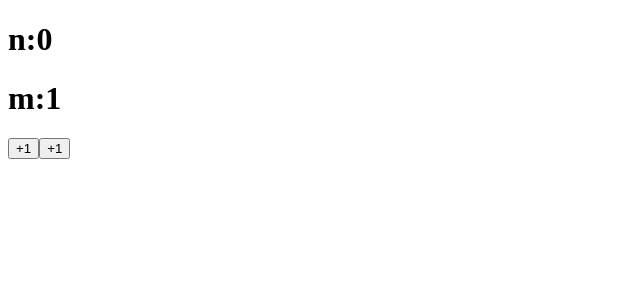
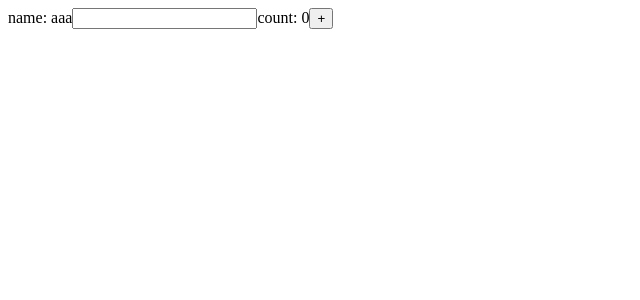
Before and after one commit to rencoo/learn-react, a React app: page / in a window 1280 px wide. Shown: the top 300 px of the page, without its empty margins (0-640 px from the left). Built offline with nearby package versions, Linux system fonts and the light colour scheme.

Commit message:
feat: useCallback
* 只有依赖项变化时, 才会重新创建函数(函数组件重渲染时)
* 保证了组件不会创建重复的回调函数
* 更重要的是, 接收该回调函数作为属性的组件, 也不会频繁地进行非必要的重新渲染

```diff
--- /dev/null
+++ b/hooks/useCallback/components/Counter.js
@@ -0,0 +1,30 @@
+import React from 'react';
+import { log } from '../../../utils/index';
+
+// function Counter(props) {
+//   log('Counter invoked');
+//   const { handleIncrement } = props;
+//   return <button onClick={handleIncrement}>+</button>;
+// }
+const Counter = React.memo(function Com(props) {
+  log('Counter Com invoked');
+  const { handleIncrement } = props;
+  return <button onClick={handleIncrement}>+</button>;
+});
+
+// React.PureComponent 与 React.Component 很相似。
+// 两者的区别在于 React.Component 并未实现 shouldComponentUpdate()，而 React.PureComponent 中以浅层对比 prop 和 state 的方式来实现了该函数。
+// 如果赋予 React 组件相同的 props 和 state，render() 函数会渲染相同的内容，那么在某些情况下使用 React.PureComponent 可提高性能。
+// class Counter extends React.PureComponent { // 使用React.PureComponent避免每次父组件的渲染导致子组件重新渲染（有些是无意义的）
+//   constructor(props) {
+//     super(props);
+//   }
+
+//   render() {
+//     log('Counter Com render invoked');
+//     const { handleIncrement } = this.props;
+//     return <button onClick={handleIncrement}>+</button>;
+//   }
+// }
+
+export default Counter;
--- /dev/null
+++ b/hooks/useCallback/index.js
@@ -0,0 +1,34 @@
+import React, { useState, useCallback } from 'react';
+import ReactDOM from 'react-dom';
+import Counter from './components/Counter';
+import { log } from '../../utils/index';
+
+function App() {
+  const [count, setCount] = useState(0);
+  const [name, setName] = useState('aaa');
+  const handleNameChange = (e) => {
+    log('handleNameChange invoked');
+    setName(e.target.value);
+  };
+
+  // 每次组件状态发生变化的时候，函数组件实际上都会重新执行一遍。在每次执行的时候，实际上都会创建一个新的事件处理函数 handleIncrement。
+  // 这个事件处理函数中呢，包含了 count 这个变量的闭包，以确保每次能够得到正确的结果。
+  // 这也意味着，即使 count 没有发生变化，但是函数组件因为其它状态发生变化而重新渲染时（重新执行整个函数时），这种写法也会每次创建一个新的函数。
+  // 创建一个新的事件处理函数，虽然不影响结果的正确性，但其实是没必要的。因为这样做不仅增加了系统的开销，
+  // 更重要的是：每次创建新函数的方式会让接收事件处理函数的组件，需要重新渲染。 -> 会导致Counter组件的无意义渲染（子组件需要是PureComponent，否则只要父组件重新渲染，子组件就会跟着重新渲染）
+  // const handleIncrement = () => setCount(count + 1); // this way is not recommend // 每次重新执行函数组件时，该函数都是一个新函数，这样不好
+
+  // 改写成useCallback的方式
+  // 只有当 count 发生变化时，才会重新创建回调函数!
+  const handleIncrement = useCallback(() => setCount(count + 1), [count]); // this way is recommend // 缓存回调函数：只要count不变，函数就复用同一个
+  return (<>
+    name: {name}
+    <input onChange={handleNameChange} />
+    count: {count}
+    <Counter handleIncrement={handleIncrement}></Counter>
+  </>);
+}
+
+// ========================================
+const rootElement = document.getElementById('app');
+ReactDOM.render(<App />, rootElement);
--- a/webpack.config.js
+++ b/webpack.config.js
@@ -5,7 +5,7 @@ const MiniCssExtractPlugin = require('mini-css-extract-plugin')
 /** @type {import('webpack').Configuration} */
 module.exports = {
   mode: 'none',
-  entry: './hooks/useEffect/index2.js',
+  entry: './hooks/useCallback/index.js',
   module: {
     rules: [
       {
```
